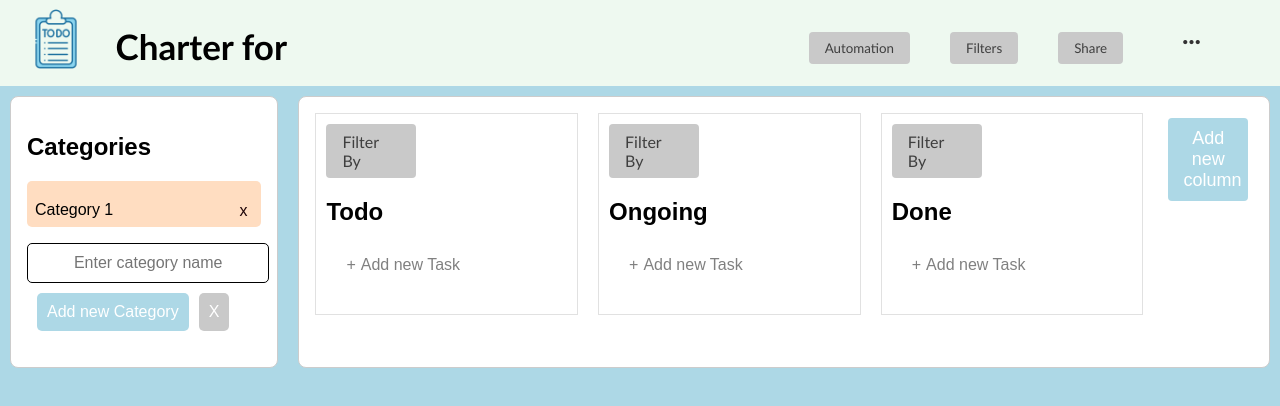
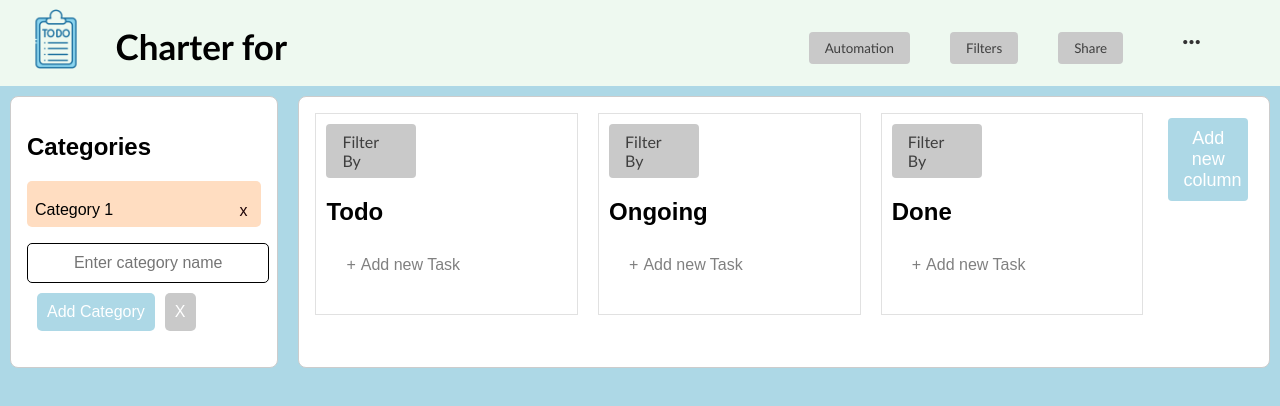
Before and after one commit to Amtizma/ProiectSOPM, a React (Create React App) app: page / in a window 1280 px wide. Both pictures are taken after a click on the button "Add new Category". Shown: the top 406 px of the page. Built offline with nearby package versions, Linux system fonts and the light colour scheme.

Commit message:
minor button change

```diff
--- a/src/CategoryForm.js
+++ b/src/CategoryForm.js
@@ -33,7 +33,7 @@ const AddNewCategory = ({ addCategory }) => {
                         onChange={(event) => setNewCategoryName(event.target.value)}
                         maxLength={15}
                     />
-                    <button type="submit" className='confirm-add-category-button' style={{ backgroundColor: `var(--theme-color)` }}>Add new Category</button>
+                    <button type="submit" className='confirm-add-category-button' style={{ backgroundColor: `var(--theme-color)` }}>Add Category</button>
                     <button type="button" onClick={handleCancel} className='cancel-add-category-button'>X</button>
                 </form>
             ) : (
```
